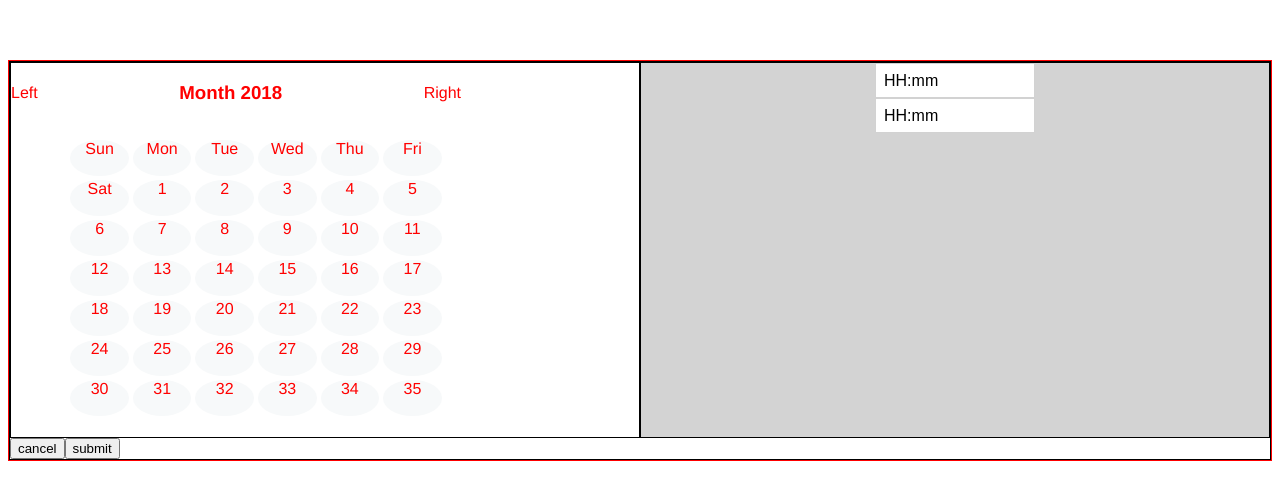
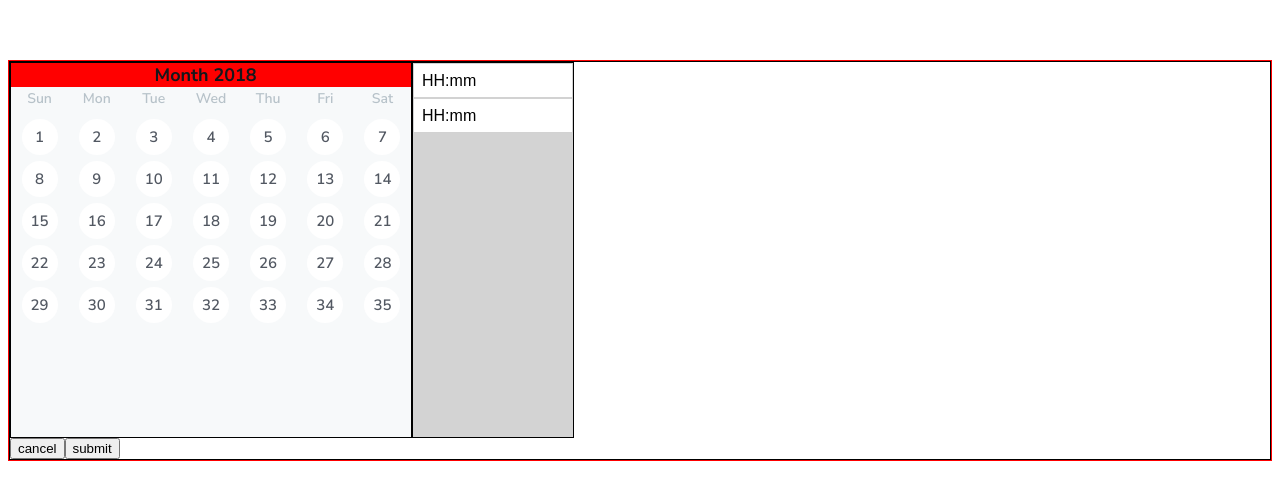
Before and after one commit to wahengchang/vue-packages, a Vue app in the folder packages/dateTimePicker/: page / in a window 1280 px wide. Shown: the top 500 px of the page. Built offline with nearby package versions, Linux system fonts and the light colour scheme.

Commit message:
add reset css

```diff
--- a/packages/dateTimePicker/public/index.html
+++ b/packages/dateTimePicker/public/index.html
@@ -5,6 +5,7 @@
     <meta http-equiv="X-UA-Compatible" content="IE=edge">
     <meta name="viewport" content="width=device-width,initial-scale=1.0">
     <link rel="icon" href="<%= BASE_URL %>favicon.ico">
+    <link rel="stylesheet" href="https://fonts.googleapis.com/css?family=Nunito+Sans:300,400,600,700,800|Material+Icons" >
     <title>noScraper</title>
   </head>
   <body>
--- a/packages/dateTimePicker/src/App.vue
+++ b/packages/dateTimePicker/src/App.vue
@@ -19,7 +19,8 @@ export default {
 
 <style>
 #app {
-  font-family: "Avenir", Helvetica, Arial, sans-serif;
+  font-family: "Nunito Sans", sans-serif;
+  /* font-family: "Avenir", Helvetica, Arial, sans-serif; */
   -webkit-font-smoothing: antialiased;
   -moz-osx-font-smoothing: grayscale;
   text-align: center;
--- a/packages/dateTimePicker/src/components/DatePicker.vue
+++ b/packages/dateTimePicker/src/components/DatePicker.vue
@@ -8,18 +8,16 @@
       </div>
       <ul class="calendar">
         <template v-for="(weekday, key) in weekdays">
-          <li class="weekday" :key="'weekday' + key">{{ weekday }}</li>
+          <li class="weekday" :key="'weekday' + key">
+            <span>{{ weekday }}</span>
+          </li>
         </template>
         <template v-for="(day, key) in 35">
-          <li class="day" :key="'day' + key">{{ day }}</li>
+          <li class="day" :key="'day' + key">
+            <span>{{ day }}</span>
+          </li>
         </template>
       </ul>
-      <!-- <ul class="calendar">
-        <li class="day" v-for="(week, index) in weeks" :key="index">
-          {{ week }}
-        </li>
-        <li class="day" v-for="(day, index) in 35" :key="index">{{ day }}</li>
-      </ul> -->
     </div>
   </div>
 </template>
@@ -37,36 +35,48 @@ export default {
 </script>
 
 <style lang="scss" scoped>
-$primary-01: #ff0039;
-$secondary-01: #0149ff;
-$dark: #16171b;
-$slate-grey: #525862;
-$bluey-grey: #93a8b3;
-$silver: #b7c2c9;
-$silver-two: #d5dbde;
-$pale-grey: #eff1f3;
-$pale-grey-two: #f7f9fa;
+@import "../style/main.scss";
 
 .datePicker_wrap {
-  width: 450px;
   height: 374px;
+  background: $pale-grey-two;
+
   .calendar-header {
     display: flex;
     align-items: center;
     justify-content: space-between;
+    background: red;
+    h3 {
+      font-size: 18px;
+      color: $dark;
+    }
   }
   ul.calendar {
+    max-width: 400px;
     li {
-      width: 36px;
-      height: 36px;
-      border-radius: 50%;
-      background: $pale-grey-two;
-      margin: 2px;
-    }
-    li.weekday,
-    li.day {
       display: inline-block;
       width: calc(100% / 7);
+    }
+    li.weekday {
+      font-size: 14px;
+      color: $silver;
+      font-weight: 600;
+      margin-bottom: 8px;
+    }
+    li.day {
+      span {
+        width: 36px;
+        height: 36px;
+        border-radius: 50%;
+        display: inline-block;
+        margin: 3px 5px;
+        background: #fff;
+        color: $slate-grey;
+        text-align: center;
+        line-height: 36px;
+        font-size: 15px;
+        font-weight: 600;
+      }
     }
   }
 }
--- a/packages/dateTimePicker/src/components/DateTimePicker.vue
+++ b/packages/dateTimePicker/src/components/DateTimePicker.vue
@@ -32,14 +32,14 @@ export default {
   flex-direction: column;
   .dateContainer {
     border: black 1px solid;
-    width: 50%;
+    // width: 50%;
     color: red;
   }
 }
 
 .timeContainer {
   border: black 1px solid;
-  width: 50%;
+  // width: 50%;
   background: lightgray;
 }
 .row {
--- /dev/null
+++ b/packages/dateTimePicker/src/style/_reset.scss
@@ -0,0 +1,332 @@
+/* ! ress.css • v1.1.1 - MIT License - github.com/filipelinhares/ress */
+
+/* # =================================================================
+   # Global selectors
+   # ================================================================= */
+
+   html {
+    box-sizing: border-box;
+    overflow-y: scroll; /* All browsers without overlaying scrollbars */
+    -webkit-text-size-adjust: 100%; /* iOS 8+ */
+  }
+
+  *,
+  ::before,
+  ::after {
+    box-sizing: inherit;
+  }
+
+  ::before,
+  ::after {
+    text-decoration: inherit; /* Inherit text-decoration and vertical align to ::before and ::after pseudo elements */
+    vertical-align: inherit;
+  }
+
+  /* Remove margin, padding of all elements and set background-no-repeat as default */
+  * {
+    background-repeat: no-repeat; /* Set `background-repeat: no-repeat` to all elements */
+    padding: 0; /* Reset `padding` and `margin` of all elements */
+    margin: 0;
+  }
+
+  /* # =================================================================
+     # General elements
+     # ================================================================= */
+
+  /* Add the correct display in iOS 4-7.*/
+  audio:not([controls]) {
+    display: none;
+    height: 0;
+  }
+
+  hr {
+    overflow: visible; /* Show the overflow in Edge and IE */
+  }
+
+  /*
+  * Correct `block` display not defined for any HTML5 element in IE 8/9
+  * Correct `block` display not defined for `details` or `summary` in IE 10/11
+  * and Firefox
+  * Correct `block` display not defined for `main` in IE 11
+  */
+  article,
+  aside,
+  details,
+  figcaption,
+  figure,
+  footer,
+  header,
+  main,
+  menu,
+  nav,
+  section,
+  summary {
+    display: block;
+  }
+
+  summary {
+    display: list-item; /* Add the correct display in all browsers */
+  }
+
+  small {
+    font-size: 80%; /* Set font-size to 80% in `small` elements */
+  }
+
+  [hidden],
+  template {
+    display: none; /* Add the correct display in IE */
+  }
+
+  abbr[title] {
+    border-bottom: 1px dotted; /* Add a bordered underline effect in all browsers */
+    text-decoration: none; /* Remove text decoration in Firefox 40+ */
+  }
+
+  a {
+    background-color: transparent; /* Remove the gray background on active links in IE 10 */
+    -webkit-text-decoration-skip: objects; /* Remove gaps in links underline in iOS 8+ and Safari 8+ */
+  }
+
+  a:active,
+  a:hover {
+    outline-width: 0; /* Remove the outline when hovering in all browsers */
+  }
+
+  code,
+  kbd,
+  pre,
+  samp {
+    font-family: monospace, monospace; /* Specify the font family of code elements */
+  }
+
+  b,
+  strong {
+    font-weight: bolder; /* Correct style set to `bold` in Edge 12+, Safari 6.2+, and Chrome 18+ */
+  }
+
+  dfn {
+    font-style: italic; /* Address styling not present in Safari and Chrome */
+  }
+
+  /* Address styling not present in IE 8/9 */
+  mark {
+    background-color: #ff0;
+    color: #000;
+  }
+
+  /* https://gist.github.com/unruthless/413930 */
+  sub,
+  sup {
+    font-size: 75%;
+    line-height: 0;
+    position: relative;
+    vertical-align: baseline;
+  }
+
+  sub {
+    bottom: -0.25em;
+  }
+
+  sup {
+    top: -0.5em;
+  }
+
+  /* # =================================================================
+     # Forms
+     # ================================================================= */
+
+  input {
+    border-radius: 0;
+  }
+
+  /* Apply cursor pointer to button elements */
+  button,
+  [type="button"],
+  [type="reset"],
+  [type="submit"]
+  [role="button"] {
+    cursor: pointer;
+  }
+
+  /* Replace pointer cursor in disabled elements */
+  [disabled] {
+    cursor: default;
+  }
+
+  [type="number"] {
+    width: auto; /* Firefox 36+ */
+  }
+
+  [type="search"] {
+    -webkit-appearance: textfield; /* Safari 8+ */
+  }
+
+  [type="search"]::-webkit-search-cancel-button,
+  [type="search"]::-webkit-search-decoration {
+    -webkit-appearance: none; /* Safari 8 */
+  }
+
+  textarea {
+    overflow: auto; /* Internet Explorer 11+ */
+    resize: vertical; /* Specify textarea resizability */
+  }
+
+  button,
+  input,
+  optgroup,
+  select,
+  textarea {
+    font: inherit; /* Specify font inheritance of form elements */
+  }
+
+  optgroup {
+    font-weight: bold; /* Restore the font weight unset by the previous rule. */
+  }
+
+  button {
+    overflow: visible; /* Address `overflow` set to `hidden` in IE 8/9/10/11 */
+  }
+
+  /* Remove inner padding and border in Firefox 4+ */
+  button::-moz-focus-inner,
+  [type="button"]::-moz-focus-inner,
+  [type="reset"]::-moz-focus-inner,
+  [type="submit"]::-moz-focus-inner {
+    border-style: 0;
+    padding: 0;
+  }
+
+  /* Replace focus style removed in the border reset above */
+  button:-moz-focusring,
+  [type="button"]::-moz-focus-inner,
+  [type="reset"]::-moz-focus-inner,
+  [type="submit"]::-moz-focus-inner {
+    outline: 0;
+    border: 0;
+  }
+
+  button,
+  html [type="button"], /* Prevent a WebKit bug where (2) destroys native `audio` and `video`controls in Android 4 */
+  [type="reset"],
+  [type="submit"] {
+    -webkit-appearance: button; /* Correct the inability to style clickable types in iOS */
+  }
+
+  button,
+  select {
+    text-transform: none; /* Firefox 40+, Internet Explorer 11- */
+  }
+
+  /* Remove the default button styling in all browsers */
+  button,
+  input,
+  select,
+  textarea {
+    background-color: transparent;
+    border-style: none;
+    color: inherit;
+  }
+
+  /* Style select like a standard input */
+  select {
+    -moz-appearance: none; /* Firefox 36+ */
+    -webkit-appearance: none; /* Chrome 41+ */
+  }
+
+  select::-ms-expand {
+    display: none; /* Internet Explorer 11+ */
+  }
+
+  select::-ms-value {
+    color: currentColor; /* Internet Explorer 11+ */
+  }
+
+  legend {
+    border: 0; /* Correct `color` not being inherited in IE 8/9/10/11 */
+    color: inherit; /* Correct the color inheritance from `fieldset` elements in IE */
+    display: table; /* Correct the text wrapping in Edge and IE */
+    max-width: 100%; /* Correct the text wrapping in Edge and IE */
+    white-space: normal; /* Correct the text wrapping in Edge and IE */
+  }
+
+  ::-webkit-file-upload-button {
+    -webkit-appearance: button; /* Correct the inability to style clickable types in iOS and Safari */
+    font: inherit; /* Change font properties to `inherit` in Chrome and Safari */
+  }
+
+  [type="search"] {
+    -webkit-appearance: textfield; /* Correct the odd appearance in Chrome and Safari */
+    outline-offset: -2px; /* Correct the outline style in Safari */
+  }
+
+  /* # =================================================================
+     # Specify media element style
+     # ================================================================= */
+
+  img {
+    border-style: none; /* Remove border when inside `a` element in IE 8/9/10 */
+  }
+
+  /* Add the correct vertical alignment in Chrome, Firefox, and Opera */
+  progress {
+    vertical-align: baseline;
+  }
+
+  svg:not(:root) {
+    overflow: hidden; /* Internet Explorer 11- */
+  }
+
+  audio,
+  canvas,
+  progress,
+  video {
+    display: inline-block; /* Internet Explorer 11+, Windows Phone 8.1+ */
+  }
+
+  /* # =================================================================
+     # Acessibility
+     # ================================================================= */
+
+  /* Hide content from screens but not screenreaders */
+  @media screen {
+    [hidden~="screen"] {
+      display: inherit;
+    }
+    [hidden~="screen"]:not(:active):not(:focus):not(:target) {
+      position: absolute !important;
+      clip: rect(0 0 0 0) !important;
+    }
+  }
+
+  /* Specify the progress cursor of updating elements */
+  [aria-busy="true"] {
+    cursor: progress;
+  }
+
+  /* Specify the pointer cursor of trigger elements */
+  [aria-controls] {
+    cursor: pointer;
+  }
+
+  /* Specify the unstyled cursor of disabled, not-editable, or otherwise inoperable elements */
+  [aria-disabled] {
+    cursor: default;
+  }
+
+  /* # =================================================================
+     # Selection
+     # ================================================================= */
+
+  /* Specify text selection background color and omit drop shadow */
+
+  ::-moz-selection {
+    background-color: #b3d4fc; /* Required when declaring ::selection */
+    color: #000;
+    text-shadow: none;
+  }
+
+  ::selection {
+    background-color: #b3d4fc; /* Required when declaring ::selection */
+    color: #000;
+    text-shadow: none;
+  }
--- /dev/null
+++ b/packages/dateTimePicker/src/style/_variable.scss
@@ -0,0 +1,9 @@
+$primary-01: #ff0039;
+$secondary-01: #0149ff;
+$dark: #16171b;
+$slate-grey: #525862;
+$bluey-grey: #93a8b3;
+$silver: #b7c2c9;
+$silver-two: #d5dbde;
+$pale-grey: #eff1f3;
+$pale-grey-two: #f7f9fa;
--- /dev/null
+++ b/packages/dateTimePicker/src/style/main.scss
@@ -0,0 +1,2 @@
+@import "../style/_variable.scss";
+@import "../style/_reset.scss";
```
